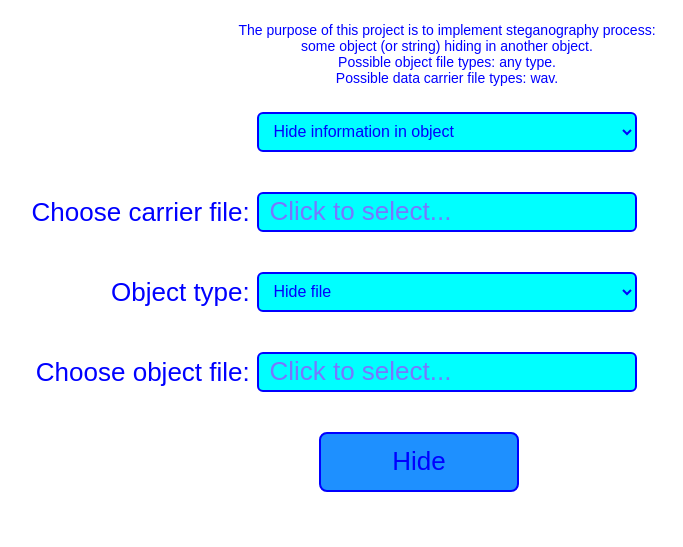
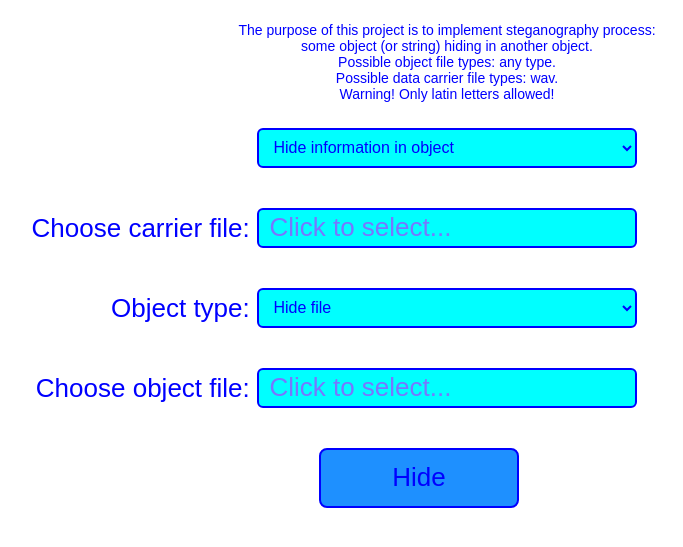
Before and after one commit to CactusZ/Trithemius, a website: page client/index.html in a window 1280 px wide. Shown: the part 121-668 px from the top of the page, without its empty margins (193-876 px from the left). Drawn offline with Linux system fonts and the light colour scheme.

Commit message:
resolves #28

```diff
--- a/client/index.html
+++ b/client/index.html
@@ -27,6 +27,7 @@
         some object (or string) hiding in another object.<br>
         Possible object file types: any type. <br>
         Possible data carrier file types: wav. <br>
+        Warning! Only latin letters allowed!
       </div>
     </div>
 
```
